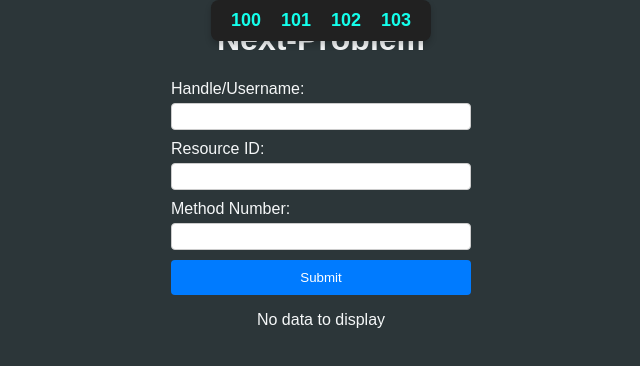
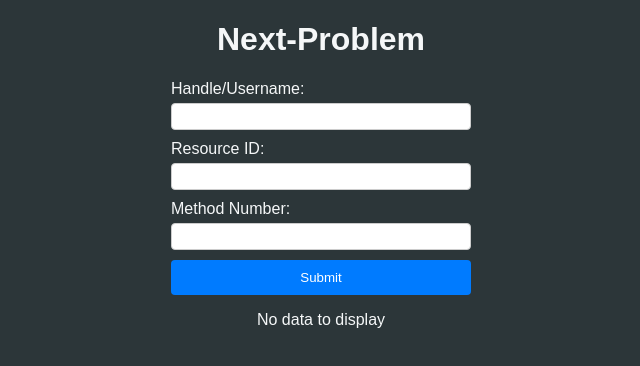
Before and after one commit to ABarpanda/Next-Problem, a React (Vite) app: page / in a window 1280 px wide. Shown: the top 366 px of the page, without its empty margins (319-959 px from the left). Built offline with nearby package versions, Linux system fonts and the light colour scheme; the HTML template or start-up script is replaced by a standard one.

Commit message:
Revert "Navbar trial"
This reverts commit 493d5023f93c2a8e232200c5f3e4ceffcbfb3b30.

```diff
--- a/package.json
+++ b/package.json
@@ -11,8 +11,7 @@
   },
   "dependencies": {
     "react": "^18.3.1",
-    "react-dom": "^18.3.1",
-    "react-router-dom": "^7.1.1"
+    "react-dom": "^18.3.1"
   },
   "devDependencies": {
     "@eslint/js": "^9.17.0",
--- a/src/App.jsx
+++ b/src/App.jsx
@@ -1,13 +1,10 @@
 import React, { useState } from "react";
-import { BrowserRouter as Router, Route, Routes } from "react-router-dom";
 import "./styles.css";
 import InputForm from "./components/InputForm";
 import QuestionList from "./components/QuestionList";
-import Navbar from "./components/Navbar";
-import MethodPage from "./components/MethodPage";
 
 const App = () => {
-  const [data, setData] = React.useState(null);
+  const [data, setData] = useState(null);
 
   const handleFormSubmit = async (inputData) => {
     console.clear();
@@ -39,32 +36,12 @@ const App = () => {
 
 
   return (
-    <Router>
-      <div>
-        <Navbar />
-        <Routes>
-          {/* Home route */}
-          <Route
-            path="/"
-            element={
-              <div className="app-container">
-                <h1>Next-Problem</h1>
-                <InputForm onSubmit={handleFormSubmit} />
-                {data ? <QuestionList questions={data} /> : <p>No data to display</p>}
-              </div>
-            }
-          />
-
-          {/* Method-specific routes */}
-          <Route
-            path="/:method"
-            element={<MethodPage />} // Component to handle method-specific pages
-          />
-        </Routes>
-      </div>
-    </Router>
+    <div className="app-container">
+      <h1>Next-Problem</h1>
+      <InputForm onSubmit={handleFormSubmit} />
+      {data ? <QuestionList questions={data} /> : <p>No data to display</p>}
+    </div>
   );
-
 };
 
 export default App;
--- a/src/components/MethodPage.jsx
+++ /dev/null
@@ -1,15 +0,0 @@
-import React from "react";
-import { useParams } from "react-router-dom";
-
-const MethodPage = () => {
-  const { method } = useParams();
-
-  return (
-    <div className="method-page">
-      <h2>Selected Method: {method}</h2>
-      {/* Add logic to handle the method-specific functionality */}
-    </div>
-  );
-};
-
-export default MethodPage;
--- a/src/components/Navbar.jsx
+++ /dev/null
@@ -1,18 +0,0 @@
-import React from "react";
-import { Link } from "react-router-dom";
-
-const Navbar = () => {
-  const methods = [100, 101, 102, 103];
-
-  return (
-    <div className="navbar">
-      {methods.map((method) => (
-        <Link key={method} to={`/${method}`} className="navbar-link">
-          {method}
-        </Link>
-      ))}
-    </div>
-  );
-};
-
-export default Navbar;
--- a/src/styles.css
+++ b/src/styles.css
@@ -4,35 +4,6 @@ body {
   font-family: Arial, sans-serif;
   color: #F5F7F8;
 }
-
-.navbar {
-  position: fixed;
-  top: 0;
-  left: 50%;
-  transform: translateX(-50%);
-  background-color: #212121;
-  color: #F5F7F8;
-  padding: 10px 20px;
-  border-radius: 8px;
-  box-shadow: 0px 4px 6px rgba(0, 0, 0, 0.2);
-  z-index: 1000;
-  text-align: center;
-  font-size: 18px;
-  display: flex;
-  gap: 20px; /* Spacing between links */
-}
-
-.navbar-link {
-  text-decoration: none;
-  color: #14FFEC;
-  font-weight: bold;
-  transition: color 0.3s ease;
-}
-
-.navbar-link:hover {
-  color: #12d9c7;
-}
-
 
 .app-container {
   font-family: Arial, sans-serif;
@@ -102,6 +73,7 @@ body {
   flex: 1; /* Adjust width to fill available space */
 }
 
+
 .question-item button {
   padding: 5px 10px;
   background-color: #1DB954;
```
Also changed, not shown: 1 other file (tests, documents, lock files or other folders).
